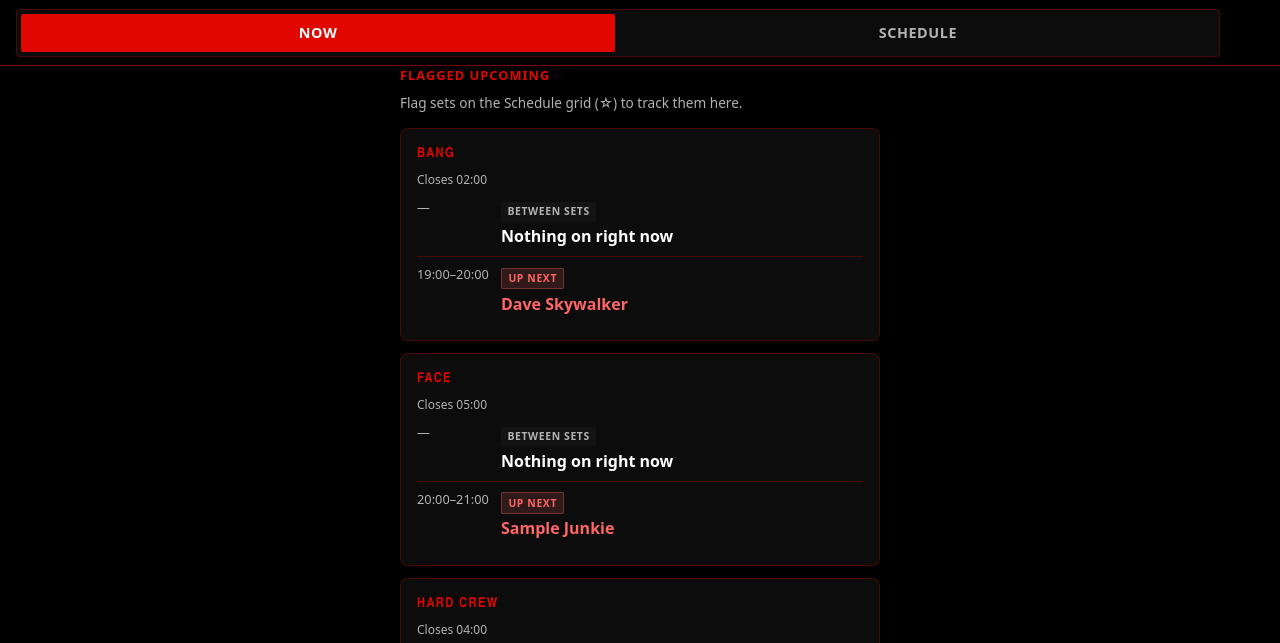
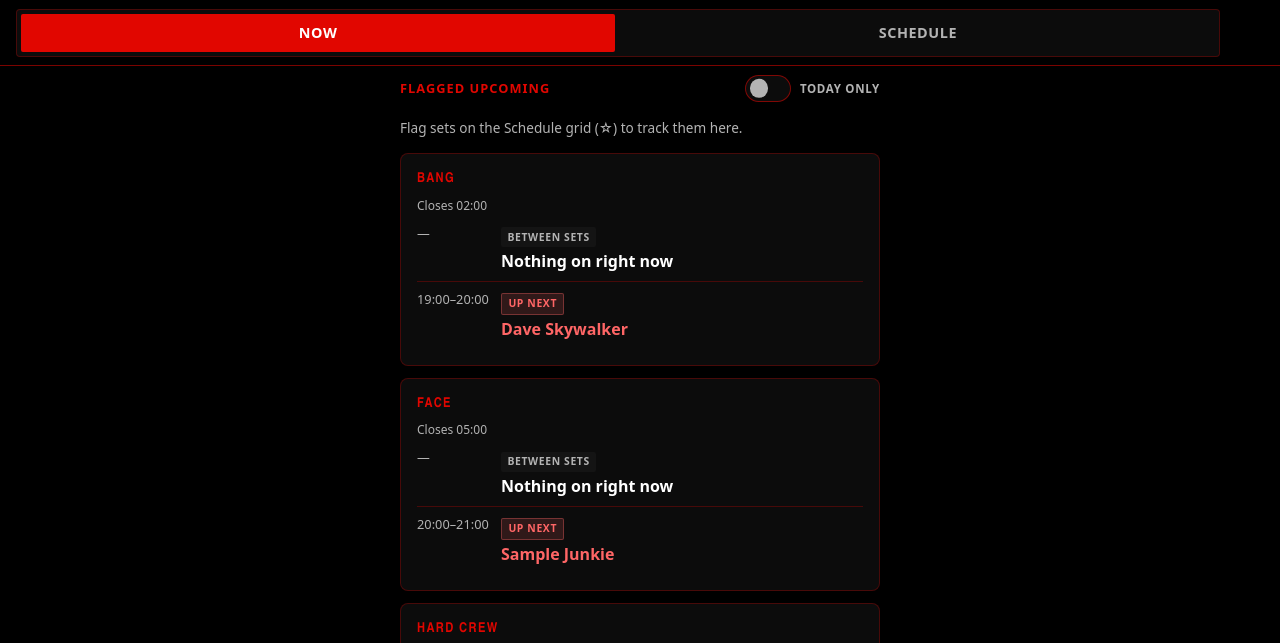
Before and after one commit to alch-w/BF-Calendar, a plain HTML site: page index.html in a window 1280 px wide. Shown: the part 77-720 px from the top of the page. Drawn offline with Linux system fonts and the light colour scheme.

Commit message:
feat: add Today only toggle for Flagged upcoming on Now view (#3)
Persist preference in localStorage (festival-flags-today-only-v1) and
filter flagged sets to the active festival day when enabled. Bump
offline cache to v7.

Co-authored-by: Cursor Agent <cursoragent@cursor.com>
Co-authored-by: Laurynas <alch-w@users.noreply.github.com>

```diff
--- a/app.js
+++ b/app.js
@@ -1,6 +1,7 @@
 /** @deprecated Removed import UI — cleared on load so bundled schedule wins. */
 const LEGACY_SCHEDULE_STORAGE_KEY = "festival-schedule-v2";
 const FLAGS_STORAGE_KEY = "festival-flags-v1";
+const FLAGS_TODAY_ONLY_STORAGE_KEY = "festival-flags-today-only-v1";
 
 /** @typedef {{ artist: string; start: string; end: string; kind?: string; note?: string }} Set */
 /** @typedef {{ id: string; name: string; sets: Set[]; closesAt?: string; closureNote?: string }} Stage */
@@ -27,6 +28,9 @@ const el = {
 
 /** @type {Set<string>} */
 let flaggedSetIds = loadFlags();
+
+/** When true, Flagged upcoming hides sets on days other than Now's active festival day. */
+let flagsTodayOnly = loadFlagsTodayOnly();
 
 function isPlayableSet(set) {
   return set.kind !== "closure";
@@ -196,6 +200,65 @@ function saveFlags() {
   localStorage.setItem(FLAGS_STORAGE_KEY, JSON.stringify([...flaggedSetIds]));
 }
 
+function loadFlagsTodayOnly() {
+  try {
+    const raw = localStorage.getItem(FLAGS_TODAY_ONLY_STORAGE_KEY);
+    if (raw === "1" || raw === "true") return true;
+    if (raw === "0" || raw === "false") return false;
+    return false;
+  } catch {
+    return false;
+  }
+}
+
+function saveFlagsTodayOnly() {
+  localStorage.setItem(FLAGS_TODAY_ONLY_STORAGE_KEY, flagsTodayOnly ? "1" : "0");
+}
+
+function showFlaggedTodayOnlyToggle() {
+  return schedule && visibleDayIndices().length > 1;
+}
+
+function createFlaggedSectionHeader() {
+  const header = document.createElement("div");
+  header.className = "flagged-header";
+
+  const h2 = document.createElement("h2");
+  h2.id = "flagged-heading";
+  h2.className = "flagged-heading";
+  h2.textContent = "Flagged upcoming";
+  header.appendChild(h2);
+
+  if (showFlaggedTodayOnlyToggle()) {
+    const label = document.createElement("label");
+    label.className = "flagged-today-toggle";
+
+    const input = document.createElement("input");
+    input.type = "checkbox";
+    input.className = "flagged-today-toggle-input";
+    input.checked = flagsTodayOnly;
+    input.setAttribute("role", "switch");
+    input.setAttribute("aria-checked", String(flagsTodayOnly));
+
+    const text = document.createElement("span");
+    text.className = "flagged-today-toggle-label";
+    text.textContent = "Today only";
+
+    input.addEventListener("change", () => {
+      flagsTodayOnly = input.checked;
+      input.setAttribute("aria-checked", String(flagsTodayOnly));
+      saveFlagsTodayOnly();
+      renderFlaggedUpcoming(new Date());
+    });
+
+    label.appendChild(input);
+    label.appendChild(text);
+    header.appendChild(label);
+  }
+
+  return header;
+}
+
 function isFlagged(setId) {
   return flaggedSetIds.has(setId);
 }
@@ -256,16 +319,38 @@ function findClashingFlaggedIds(items) {
   return clashing;
 }
 
+function filterFlaggedForTodayOnly(items, now = new Date()) {
+  if (!flagsTodayOnly) return items;
+  const active = findActiveDay(now);
+  const activeDate = active?.day?.date;
+  if (!activeDate) return items;
+  return items.filter(({ day }) => day.date === activeDate);
+}
+
 function renderFlaggedUpcoming(now = new Date()) {
   if (!el.flaggedUpcoming) return;
-  const items = collectFlaggedUpcoming(now);
+  const allUpcoming = collectFlaggedUpcoming(now);
+  const items = filterFlaggedForTodayOnly(allUpcoming, now);
 
   if (items.length === 0) {
     const hasAnyFlag = flaggedSetIds.size > 0;
-    el.flaggedUpcoming.innerHTML = `
-      <h2 id="flagged-heading" class="flagged-heading">Flagged upcoming</h2>
-      <p class="flagged-empty">${hasAnyFlag ? "No flagged sets left today — check Schedule for later days." : "Flag sets on the Schedule grid (☆) to track them here."}</p>
-    `;
+    const hasLaterWhenTodayOnly =
+      flagsTodayOnly && hasAnyFlag && allUpcoming.length > 0;
+    let emptyMsg;
+    if (!hasAnyFlag) {
+      emptyMsg = "Flag sets on the Schedule grid (☆) to track them here.";
+    } else if (hasLaterWhenTodayOnly) {
+      emptyMsg =
+        "No flagged sets on this festival day. Turn off Today only to see later days.";
+    } else {
+      emptyMsg = "No flagged sets left today — check Schedule for later days.";
+    }
+    el.flaggedUpcoming.replaceChildren();
+    el.flaggedUpcoming.appendChild(createFlaggedSectionHeader());
+    const p = document.createElement("p");
+    p.className = "flagged-empty";
+    p.textContent = emptyMsg;
+    el.flaggedUpcoming.appendChild(p);
     return;
   }
 
@@ -308,12 +393,8 @@ function renderFlaggedUpcoming(now = new Date()) {
     list.appendChild(li);
   }
 
-  el.flaggedUpcoming.innerHTML = "";
-  const h2 = document.createElement("h2");
-  h2.id = "flagged-heading";
-  h2.className = "flagged-heading";
-  h2.textContent = "Flagged upcoming";
-  el.flaggedUpcoming.appendChild(h2);
+  el.flaggedUpcoming.replaceChildren();
+  el.flaggedUpcoming.appendChild(createFlaggedSectionHeader());
   el.flaggedUpcoming.appendChild(list);
 }
 
--- a/styles.css
+++ b/styles.css
@@ -179,13 +179,90 @@ body {
   margin-bottom: 1rem;
 }
 
+.flagged-header {
+  display: flex;
+  flex-wrap: wrap;
+  align-items: center;
+  justify-content: space-between;
+  gap: 0.5rem 0.75rem;
+  margin-bottom: 0.5rem;
+}
+
 .flagged-heading {
-  margin: 0 0 0.5rem;
+  margin: 0;
   font-size: 0.8rem;
   text-transform: uppercase;
   letter-spacing: 0.08em;
   color: var(--accent);
   font-weight: 800;
+}
+
+.flagged-today-toggle {
+  display: inline-flex;
+  align-items: center;
+  gap: 0.55rem;
+  min-height: 44px;
+  padding: 0.25rem 0;
+  cursor: pointer;
+  -webkit-tap-highlight-color: transparent;
+  user-select: none;
+}
+
+.flagged-today-toggle-label {
+  font-size: 0.72rem;
+  font-weight: 800;
+  text-transform: uppercase;
+  letter-spacing: 0.06em;
+  color: var(--muted);
+  line-height: 1.2;
+  transition: color 0.15s ease;
+}
+
+.flagged-today-toggle-input {
+  position: relative;
+  flex-shrink: 0;
+  width: 2.85rem;
+  height: 1.65rem;
+  margin: 0;
+  appearance: none;
+  -webkit-appearance: none;
+  border: 1px solid var(--accent-border);
+  border-radius: 999px;
+  background: var(--surface);
+  cursor: pointer;
+  transition: background 0.15s ease, border-color 0.15s ease;
+}
+
+.flagged-today-toggle-input::after {
+  content: "";
+  position: absolute;
+  top: 50%;
+  left: 0.2rem;
+  width: 1.15rem;
+  height: 1.15rem;
+  border-radius: 50%;
+  background: var(--muted);
+  transform: translateY(-50%);
+  transition: transform 0.15s ease, background 0.15s ease;
+}
+
+.flagged-today-toggle-input:checked {
+  background: var(--accent-dim);
+  border-color: var(--accent);
+}
+
+.flagged-today-toggle-input:checked::after {
+  transform: translate(1.15rem, -50%);
+  background: var(--accent);
+}
+
+.flagged-today-toggle-input:focus-visible {
+  outline: 2px solid var(--accent);
+  outline-offset: 2px;
+}
+
+.flagged-today-toggle:has(.flagged-today-toggle-input:checked) .flagged-today-toggle-label {
+  color: var(--text);
 }
 
 .flagged-empty {
```
Also changed, not shown: 1 other file.
